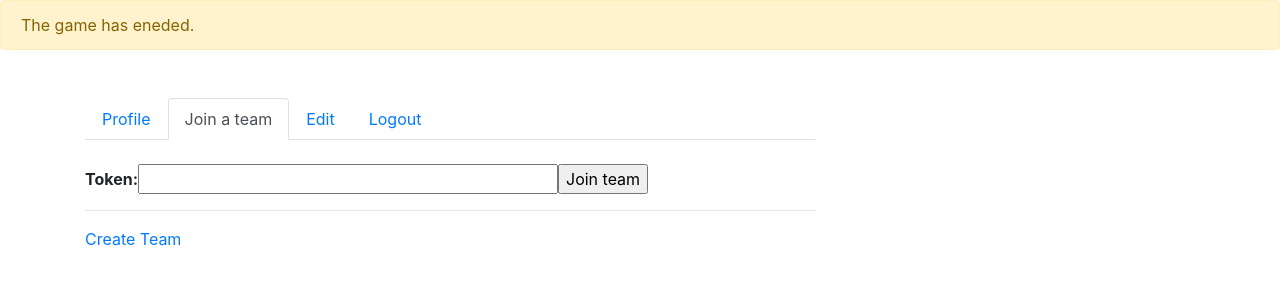
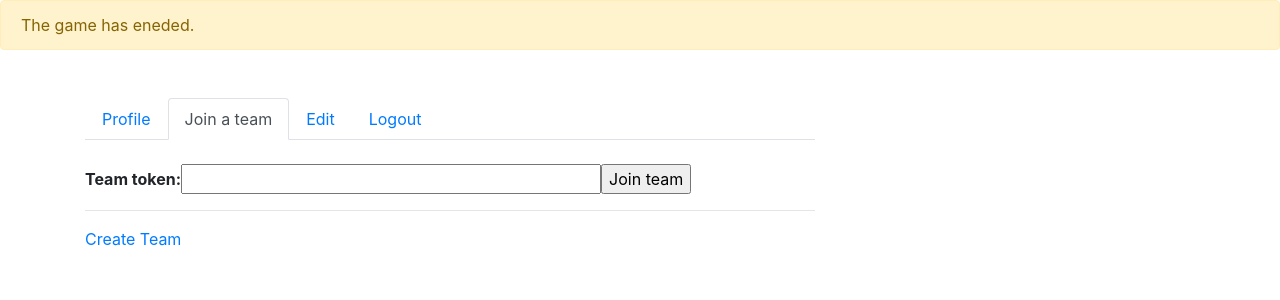
Before and after one commit to odinje/yactff, a Django app: page /user/profile in a window 1280 px wide, after a click on "Join a team". Shown: the part 59-359 px from the top of the page. Run offline with Django 3.2, Linux system fonts and the light colour scheme; the visitor is signed in with stand-in values (Sample User, id 1); data comes from the database, SQL or seed files in the repository; data that the repository does not hold is empty; parts of the project's set-up code (start-up, migrations or seed data) failed here and were passed over; some libraries are stand-ins or nearby versions.

Commit message:
Token => Team token for usability

```diff
--- a/web/templates/web/user_profile.html
+++ b/web/templates/web/user_profile.html
@@ -62,7 +62,7 @@
                 {% if not user.team %}
                 <div class="tab-pane" id="team-join">
                   <form action={% url "team_join" %} method="post">{% csrf_token %}
-                  <b>Token:</b><input type="text" name="token" maxlength="36" size="36"><input type="submit" value="Join team">
+                  <b>Team token:</b><input type="text" name="token" maxlength="36" size="36"><input type="submit" value="Join team">
                   </form>
                   <hr>
                   <a href={% url 'team_create' %}>Create Team</a>
```
